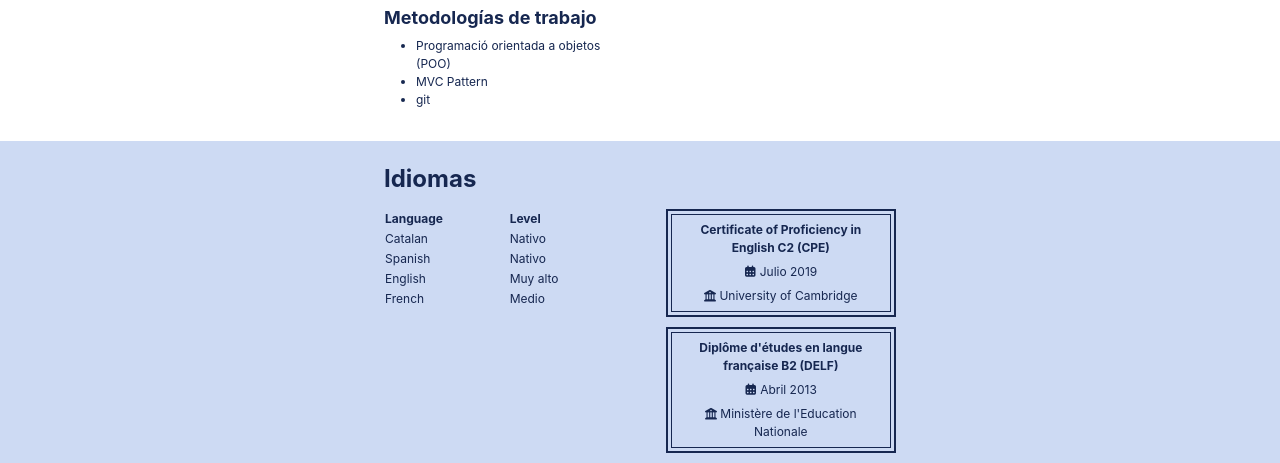
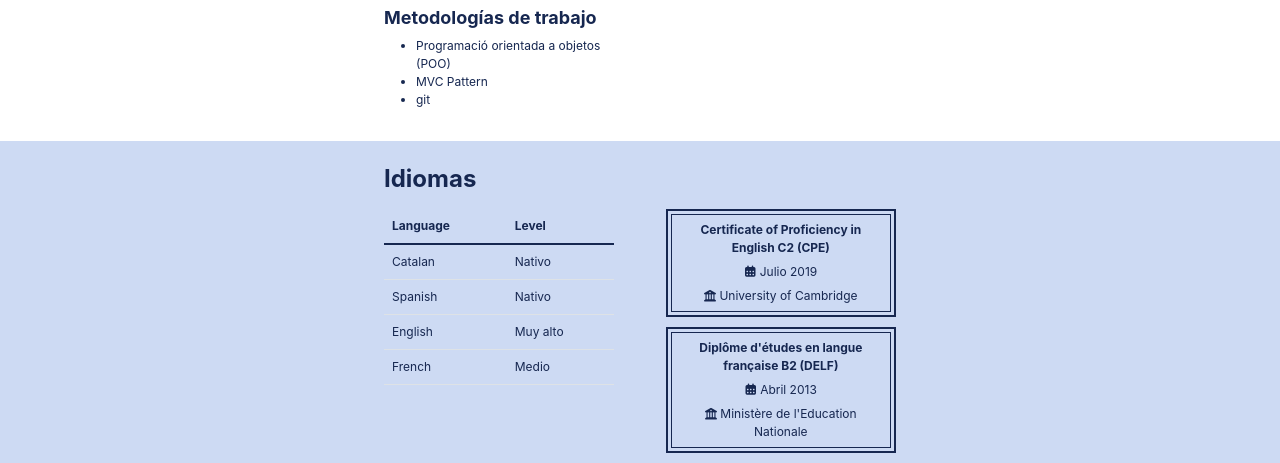
Before and after one commit to aleixjf/curriculum-vitae, a website built with Parcel: page src/views/index.html in a window 1280 px wide. Shown: the part 2297-2760 px from the top of the page. Built offline with nearby package versions, Linux system fonts and the light colour scheme; some packages are replaced by stand-ins of ours.

Commit message:
Bootstrap tables

```diff
--- a/src/assets/styles/bootstrap/_bootstrap.scss
+++ b/src/assets/styles/bootstrap/_bootstrap.scss
@@ -19,6 +19,7 @@
 @import "~bootstrap/scss/root";
 
 // 4. Include any optional Bootstrap CSS as needed
+// NOTE: If the item isn't style as expected, it may be missing here!
 @import "~bootstrap/scss/utilities";
 @import "~bootstrap/scss/reboot";
 @import "~bootstrap/scss/type";
@@ -26,6 +27,7 @@
 @import "~bootstrap/scss/containers";
 @import "~bootstrap/scss/grid";
 @import "~bootstrap/scss/helpers";
+@import "~bootstrap/scss/tables";
 
 // 5. Optionally include utilities API last to generate classes based on the Sass map in `_utilities.scss`
 @import "~bootstrap/scss/utilities/api";
--- a/src/views/index.html
+++ b/src/views/index.html
@@ -363,7 +363,7 @@
           <h2>Idiomas</h2>
 
           <div class="flex-container multi-columns">
-            <table class="languages-table table table-primary two-columns">
+            <table class="languages-table table two-columns">
               <thead>
                 <tr>
                   <th scope="col">Language</th>
```
